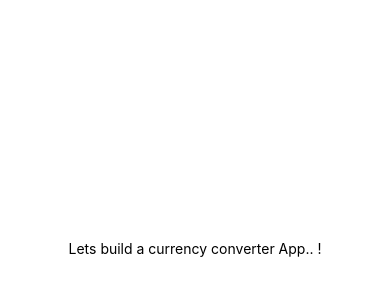
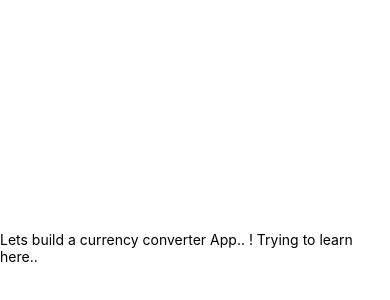
Before and after one commit to shrini2016/CurrencyConverter, a React Native app: screen / in a window 390 px wide. Shown: the part 174-474 px from the top of the page. Built offline with nearby package versions, Linux system fonts and the light colour scheme.

Commit message:
more again..

```diff
--- a/App.js
+++ b/App.js
@@ -4,7 +4,7 @@ export default class App extends React.Component {
   render() {
     return (
       <View style={styles.container}>
-        <Text>Lets build a currency converter App.. !</Text>
+        <Text>Lets build a currency converter App.. ! Trying to learn here.. </Text>
       </View>
     );
   }
```
